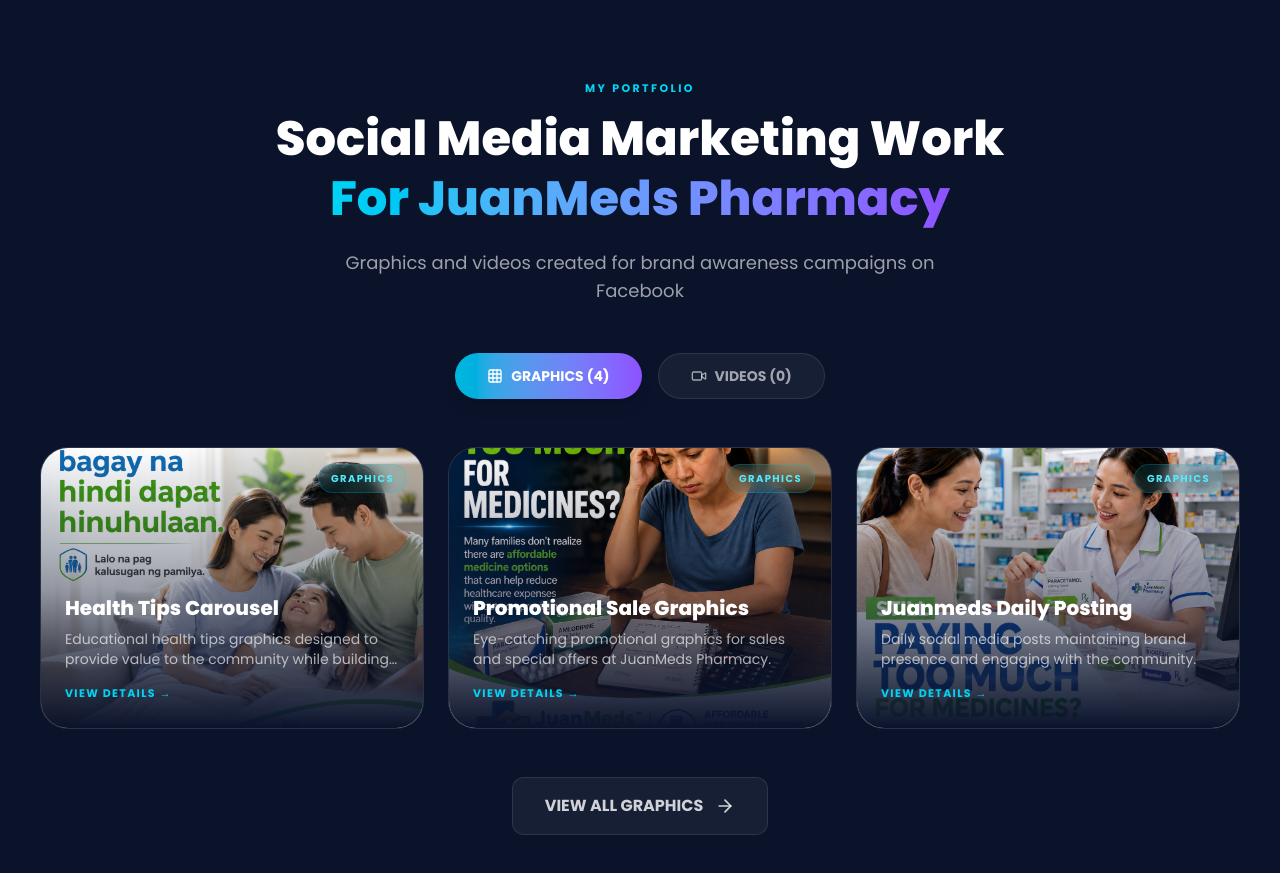
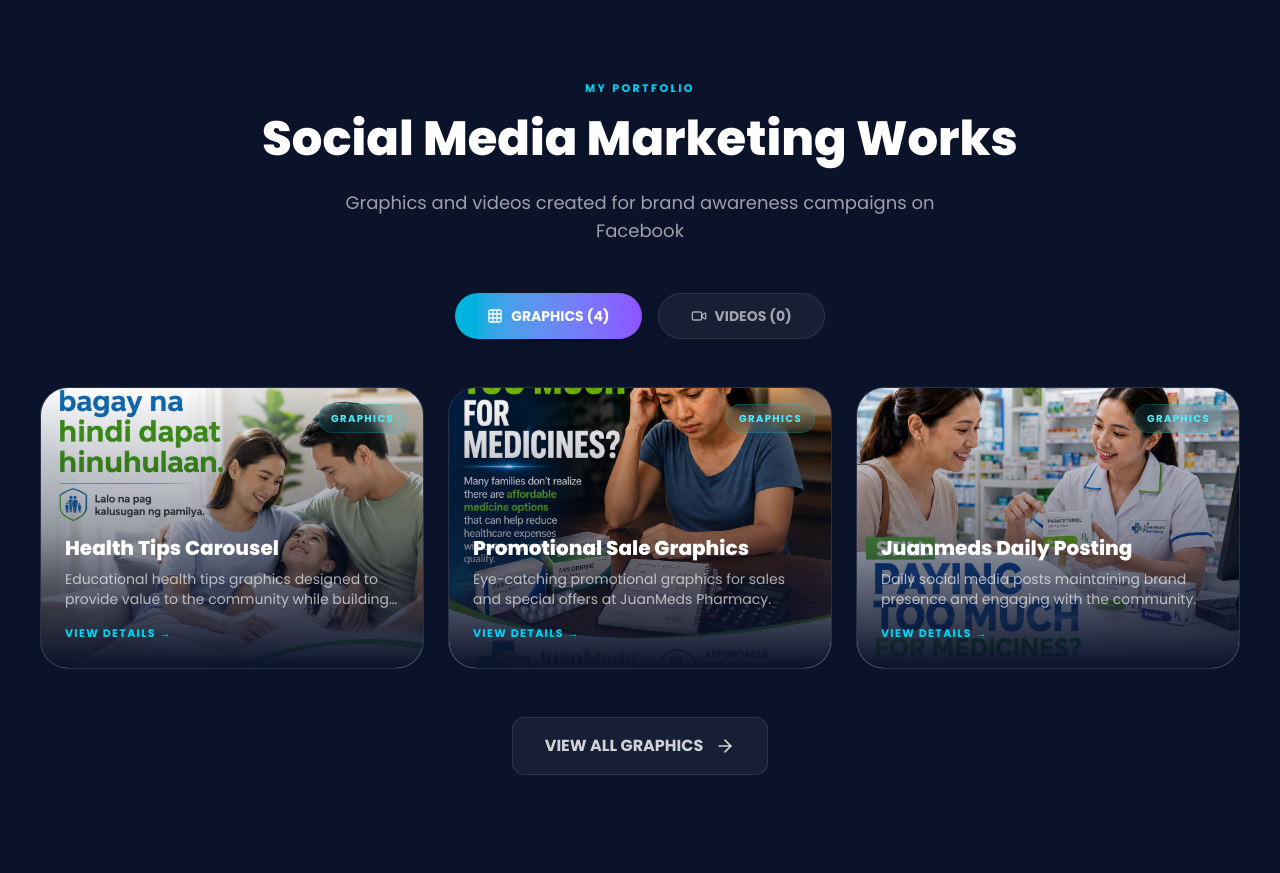
Before and after one commit to RYLO20/My-Portfolio, a React (Vite) app: page / in a window 1280 px wide. Shown: the part 3153-4026 px from the top of the page. Built offline with nearby package versions, Linux system fonts and the light colour scheme.

Commit message:
small changes in projects

```diff
--- a/src/components/Projects.tsx
+++ b/src/components/Projects.tsx
@@ -116,7 +116,7 @@
     //awarenessLevel: "Consideration - Choosing between pharmacy options",
     //toolsUsed: ["CapCut", "Adobe Photoshop", "Meta Ads Manager"],
     //deliverables: "30-second promo video, 15-second cut for reels"
-  //},
+//},
 
 
 export default function Projects() {
@@ -185,11 +185,9 @@
               MY PORTFOLIO
             </p>
             <h2 className="text-3xl font-black leading-tight text-white sm:text-4xl md:text-5xl">
-              Social Media Marketing Work
+              Social Media Marketing Works
               <br />
-              <span className="bg-gradient-to-r from-cyan-400 to-violet-500 bg-clip-text text-transparent">
-                For JuanMeds Pharmacy
-              </span>
+
             </h2>
             <p className="mt-5 max-w-2xl mx-auto text-sm leading-7 text-white/60 sm:text-base md:text-lg">
               Graphics and videos created for brand awareness campaigns on Facebook
```
